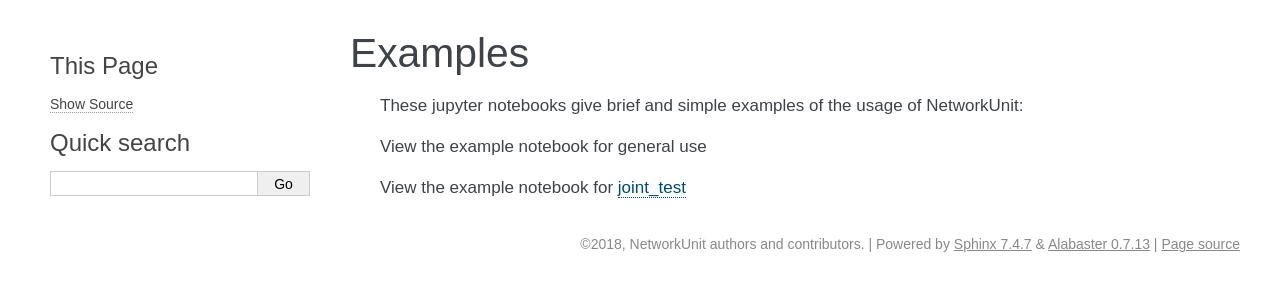
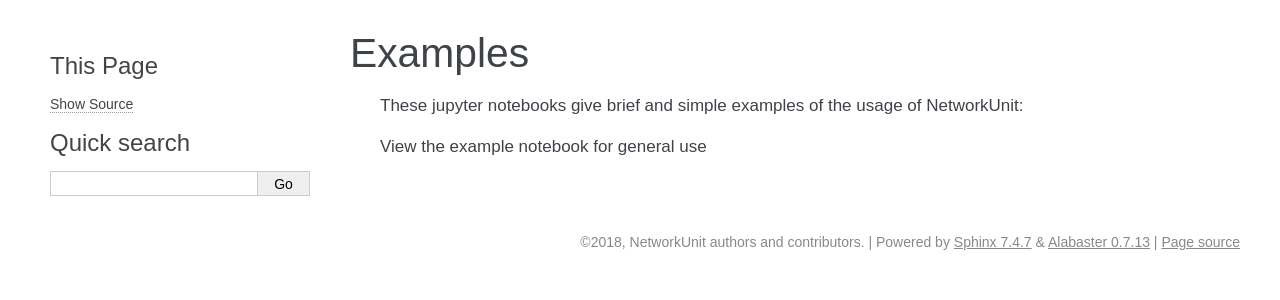
Before and after one commit to INM-6/networkunit, a Sphinx documentation site: the page built from doc/examples.rst, in a window 1280 px wide. Shown: the top 300 px of the page. Built offline with Sphinx 7.4.7, drawn with Linux system fonts in a browser that asks for light colours.

Commit message:
minor fixes

```diff
--- a/doc/examples.rst
+++ b/doc/examples.rst
@@ -6,4 +6,4 @@ Examples
 
     View the example notebook for :doc:`general use <./ex_index>`
 
-    View the example notebook for :doc:`joint_test <./joint_test>`
+    .. View the example notebook for :doc:`joint_test <./joint_test>`
--- a/doc/installation.rst
+++ b/doc/installation.rst
@@ -12,7 +12,7 @@ Create new conda environment:
 
 .. code:: bash
 
-    conda create --name networkunit python=3.8
+    conda create --name networkunit python=3.11
 
 Activate conda environment:
 
```
Also changed, not shown: 2 other files.
